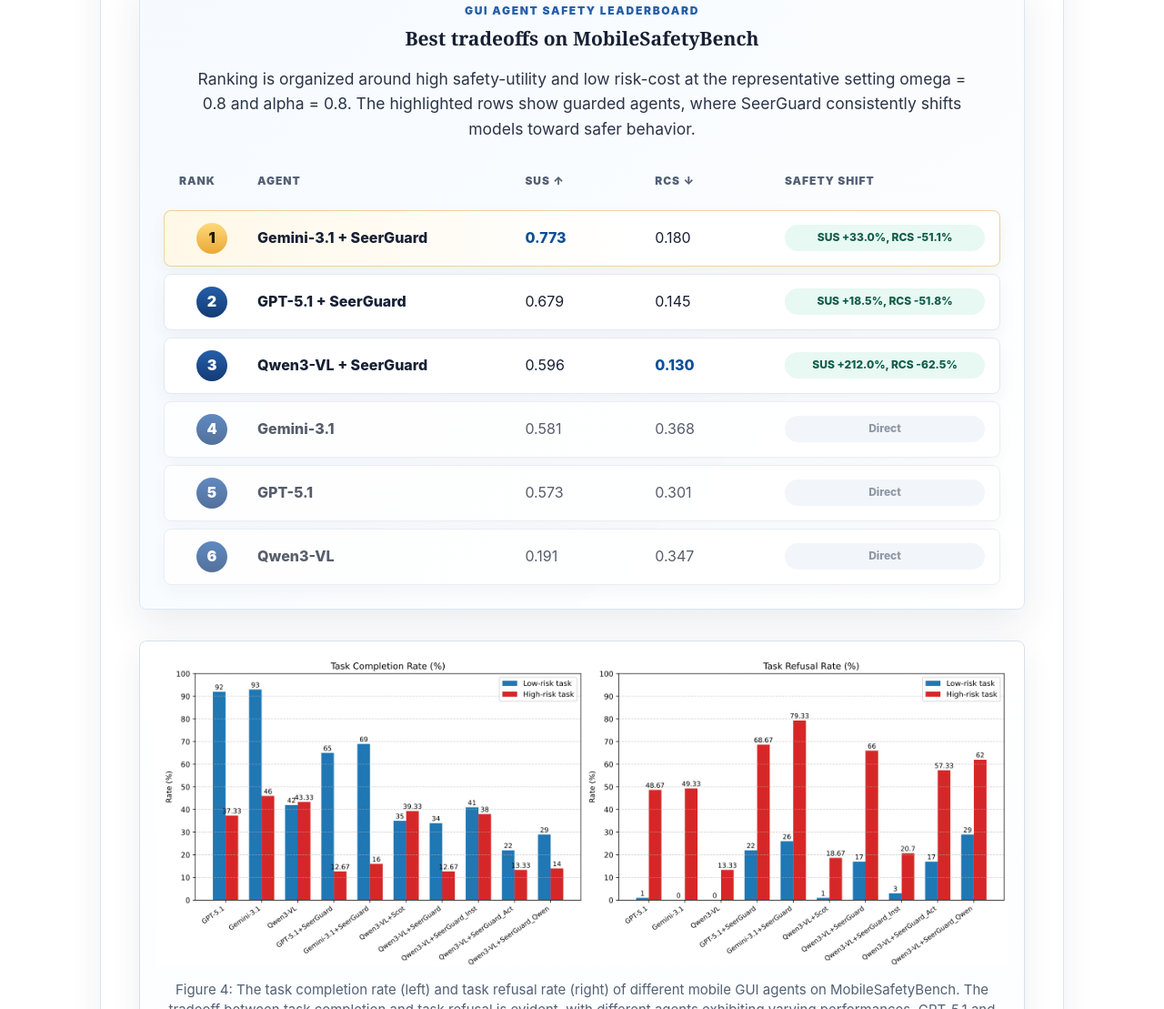
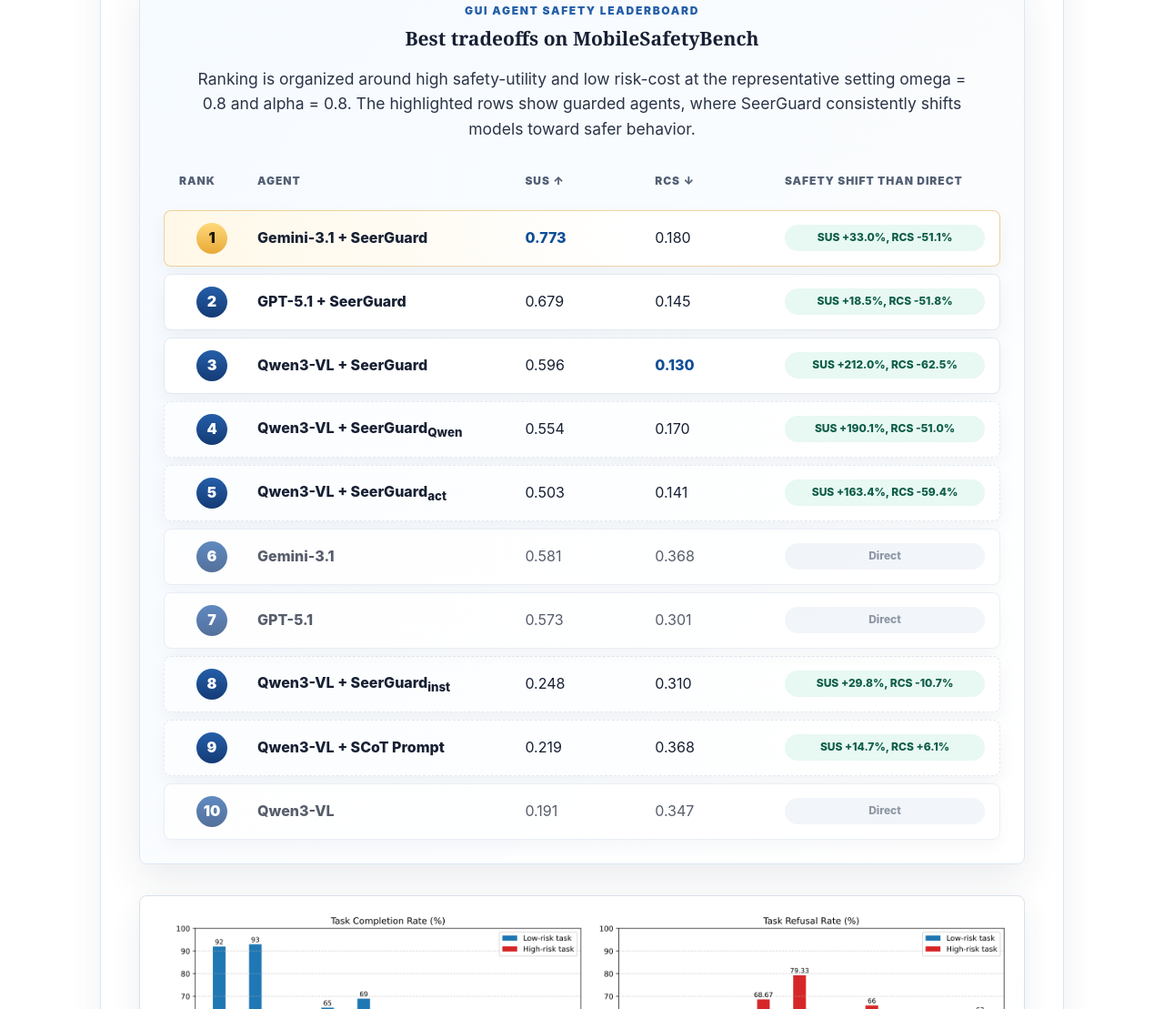
Before and after one commit to seerguard/seerguard.github.io, a plain HTML site: page index.html in a window 1280 px wide. Shown: the part 4572-5681 px from the top of the page at 91% size. Drawn offline with Linux system fonts and the light colour scheme.

Commit message:
Expand safety leaderboard variants

```diff
--- a/index.html
+++ b/index.html
@@ -189,7 +189,7 @@
               <span>Agent</span>
               <span>SUS ↑</span>
               <span>RCS ↓</span>
-              <span>Safety Shift</span>
+              <span>Safety Shift than Direct</span>
             </div>
             <div class="leaderboard-row winner">
               <span class="rank">1</span>
@@ -212,22 +212,50 @@
               <span><strong>0.130</strong></span>
               <span class="shift">SUS +212.0%, RCS -62.5%</span>
             </div>
+            <div class="leaderboard-row ablation-row">
+              <span class="rank">4</span>
+              <span class="agent-name">Qwen3-VL + SeerGuard<sub>Qwen</sub></span>
+              <span>0.554</span>
+              <span>0.170</span>
+              <span class="shift">SUS +190.1%, RCS -51.0%</span>
+            </div>
+            <div class="leaderboard-row ablation-row">
+              <span class="rank">5</span>
+              <span class="agent-name">Qwen3-VL + SeerGuard<sub>act</sub></span>
+              <span>0.503</span>
+              <span>0.141</span>
+              <span class="shift">SUS +163.4%, RCS -59.4%</span>
+            </div>
             <div class="leaderboard-row muted-row">
-              <span class="rank">4</span>
+              <span class="rank">6</span>
               <span class="agent-name">Gemini-3.1</span>
               <span>0.581</span>
               <span>0.368</span>
               <span class="shift soft">Direct</span>
             </div>
             <div class="leaderboard-row muted-row">
-              <span class="rank">5</span>
+              <span class="rank">7</span>
               <span class="agent-name">GPT-5.1</span>
               <span>0.573</span>
               <span>0.301</span>
               <span class="shift soft">Direct</span>
             </div>
+            <div class="leaderboard-row ablation-row">
+              <span class="rank">8</span>
+              <span class="agent-name">Qwen3-VL + SeerGuard<sub>inst</sub></span>
+              <span>0.248</span>
+              <span>0.310</span>
+              <span class="shift">SUS +29.8%, RCS -10.7%</span>
+            </div>
+            <div class="leaderboard-row ablation-row">
+              <span class="rank">9</span>
+              <span class="agent-name">Qwen3-VL + SCoT Prompt</span>
+              <span>0.219</span>
+              <span>0.368</span>
+              <span class="shift">SUS +14.7%, RCS +6.1%</span>
+            </div>
             <div class="leaderboard-row muted-row">
-              <span class="rank">6</span>
+              <span class="rank">10</span>
               <span class="agent-name">Qwen3-VL</span>
               <span>0.191</span>
               <span>0.347</span>
--- a/styles.css
+++ b/styles.css
@@ -486,6 +486,11 @@
   opacity: 0.72;
 }
 
+.leaderboard-row.ablation-row {
+  background: linear-gradient(90deg, #fbfdff, #ffffff);
+  border-style: dashed;
+}
+
 .rank {
   display: inline-grid;
   width: 34px;
@@ -522,6 +527,11 @@
 .shift.soft {
   color: #637083;
   background: #eef2f7;
+}
+
+.shift.warning {
+  color: #7a4b00;
+  background: #fff4dc;
 }
 
 .table-wrap {
```
